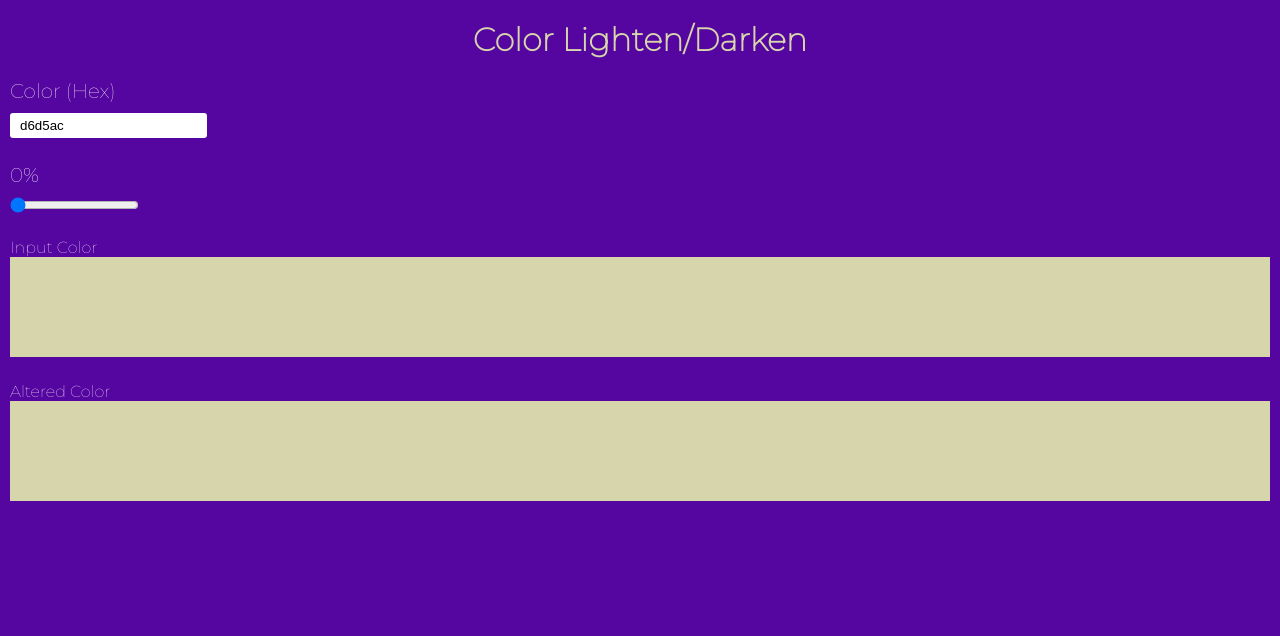
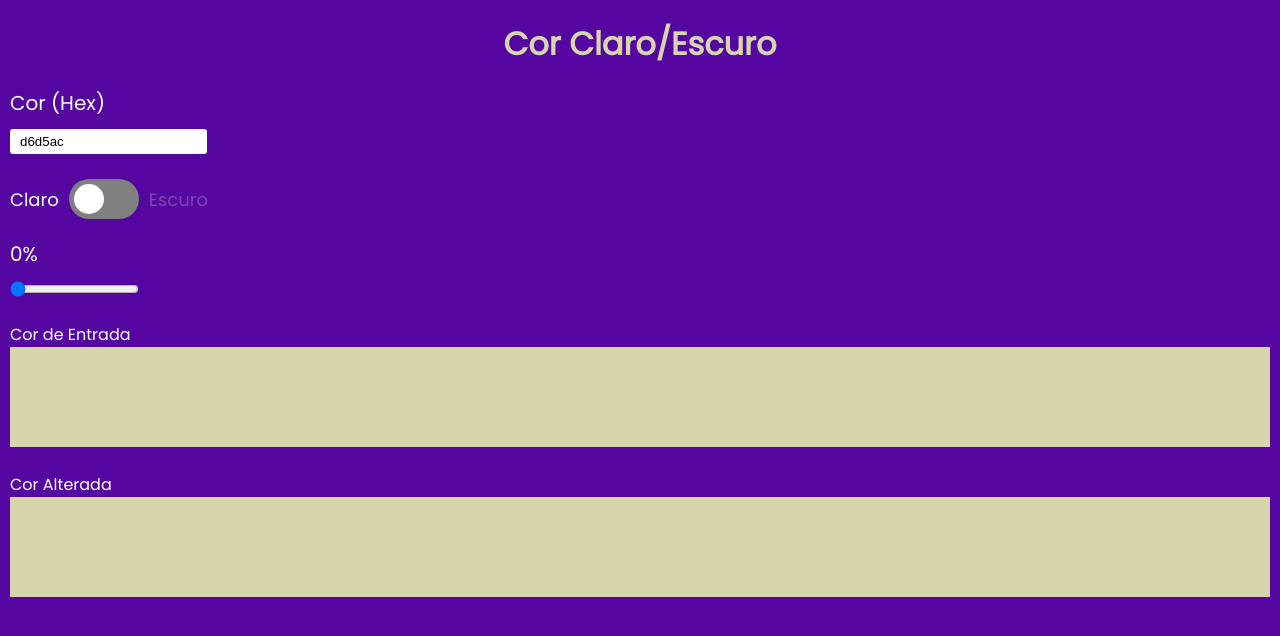
Before and after one commit to GuiOliver27/color-tool, a plain HTML site: page index.html in a window 1280 px wide. Drawn offline with Linux system fonts and the light colour scheme.

Commit message:
Finalization of features and changes in html and css

```diff
--- a/app.js
+++ b/app.js
@@ -4,6 +4,22 @@ const alteredColor = document.getElementById('alteredColor');
 const alteredColorText = document.getElementById('alteredColorText');
 const slider = document.getElementById('slider');
 const sliderText = document.getElementById('sliderText');
+const lightenText = document.getElementById('lightenText');
+const darkenText = document.getElementById('darkenText');
+const toggleBtn = document.getElementById('toggleBtn');
+
+toggleBtn.addEventListener('click', () => {
+    if(toggleBtn.classList.contains('toggled')) {
+        toggleBtn.classList.remove('toggled');
+        lightenText.classList.remove('unselected');
+        darkenText.classList.add('unselected');
+    } else {
+        toggleBtn.classList.add('toggled');
+        lightenText.classList.add('unselected');
+        darkenText.classList.remove('unslected');
+    }
+    reset();
+})
 
 hexInput.addEventListener('keyup', () => {
     const hex = hexInput.value;
@@ -12,6 +28,7 @@ hexInput.addEventListener('keyup', () => {
     const strippedHex = hex.replace('#', '');
 
     inputColor.style.backgroundColor = "#" + strippedHex;
+    reset();
 })
 
 const isValidHex = (hex) => {
@@ -74,7 +91,16 @@ slider.addEventListener('input', () => {
 
     sliderText.textContent = `${slider.value}%`;
 
-    const alteredHex = alterColor(hexInput.value, slider.value);
+    const valueAddition = toggleBtn.classList.contains('toggled') ? -slider.value : slider.value;
+
+    const alteredHex = alterColor(hexInput.value, valueAddition);
     alteredColor.style.backgroundColor = alteredHex;
     alteredColorText.innerText = `Altered Color ${alteredHex}`;
 })
+
+const reset = () => {
+    slider.value = 0;
+    sliderText.innerText=`0%`;
+    alteredColor.style.backgroundColor = hexInput.value;
+    alteredColorText.innerText = `Altered Color ${hexInput.value}`;
+}
--- a/index.html
+++ b/index.html
@@ -11,18 +11,30 @@
 
 <body>
     <div class="container">
-        <h1 class="title">Color Lighten/Darken</h1>
+        <h1 class="title">Cor Claro/Escuro</h1>
 
-        <label for="hex">Color (Hex)</label>
+        <label for="hex">Cor (Hex)</label>
         <input type="text" name="hex" id="hexInput"
         placeholder="#000000" value="d6d5ac"/>
+
+        <div class="toggle">
+            <p id="lightenText" class="toggle-text">
+                Claro
+            </p>
+            <div id="toggleBtn" class="toggle-btn">
+                <div class="inner-circle"></div>
+            </div>
+            <p id="darkenText" class="toggle-text unselected">
+                Escuro
+            </p>
+        </div>
 
         <label for="slider" id="sliderText">0%</label>
         <input type="range" min="0" max="100" value="0"
             class="slider" id="slider" name="slider"</input>
-        <p>Input Color</p>
+        <p>Cor de Entrada</p>
         <div id="inputColor" class="box"></div>
-        <p id="alteredColor">Altered Color</p>
+        <p id="alteredColor">Cor Alterada</p>
         <div id="alteredColor" class="box"></div>
     </div>
 
--- a/style.css
+++ b/style.css
@@ -1,4 +1,4 @@
-@import url('https://fonts.googleapis.com/css2?family=Montserrat:wght@100&display=swap');
+@import url('https://fonts.googleapis.com/css2?family=Poppins&display=swap');
 
 * {
     margin: 0;
@@ -6,7 +6,7 @@
 }
 
 body {
-    font-family: 'Montserrat', sans-serif;
+    font-family: 'Poppins', sans-serif;
     background-color: #5505a0;
     color: #ffffff;
 }
@@ -43,3 +43,39 @@ input[type="text"] {
     background-color: #d6d5ac;
     margin-bottom: 25px;
 }
+
+.toggle {
+    display: flex;
+    align-items: center;
+    margin-bottom: 20px;
+}
+
+.toggle-text {
+    font-size: 18px;
+}
+
+.toggle-btn {
+    height: 30px;
+    width: 60px;
+    background-color: #808080;
+    border-radius: 30px;
+    padding: 5px;
+    margin: 0 10px;
+}
+
+.inner-circle {
+    width: 30px;
+    height: 30px;
+    border-radius: 50px;
+    background-color: #ffffff;
+    transition: all 250ms;
+}
+
+.toggle-btn.toggled > .inner-circle {
+    transform: translateX(30px);
+    background-color: #333;
+}
+
+.unselected {
+    opacity: 0.25;
+}
```
